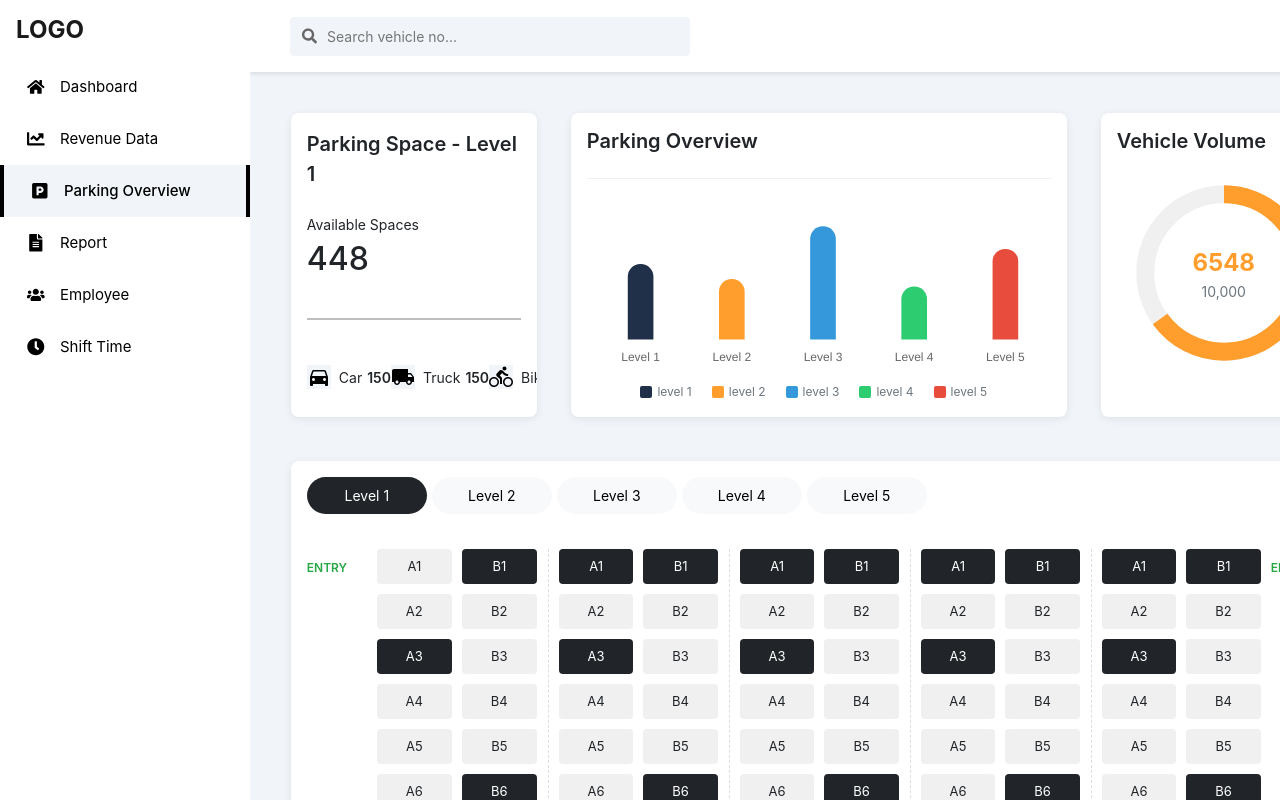
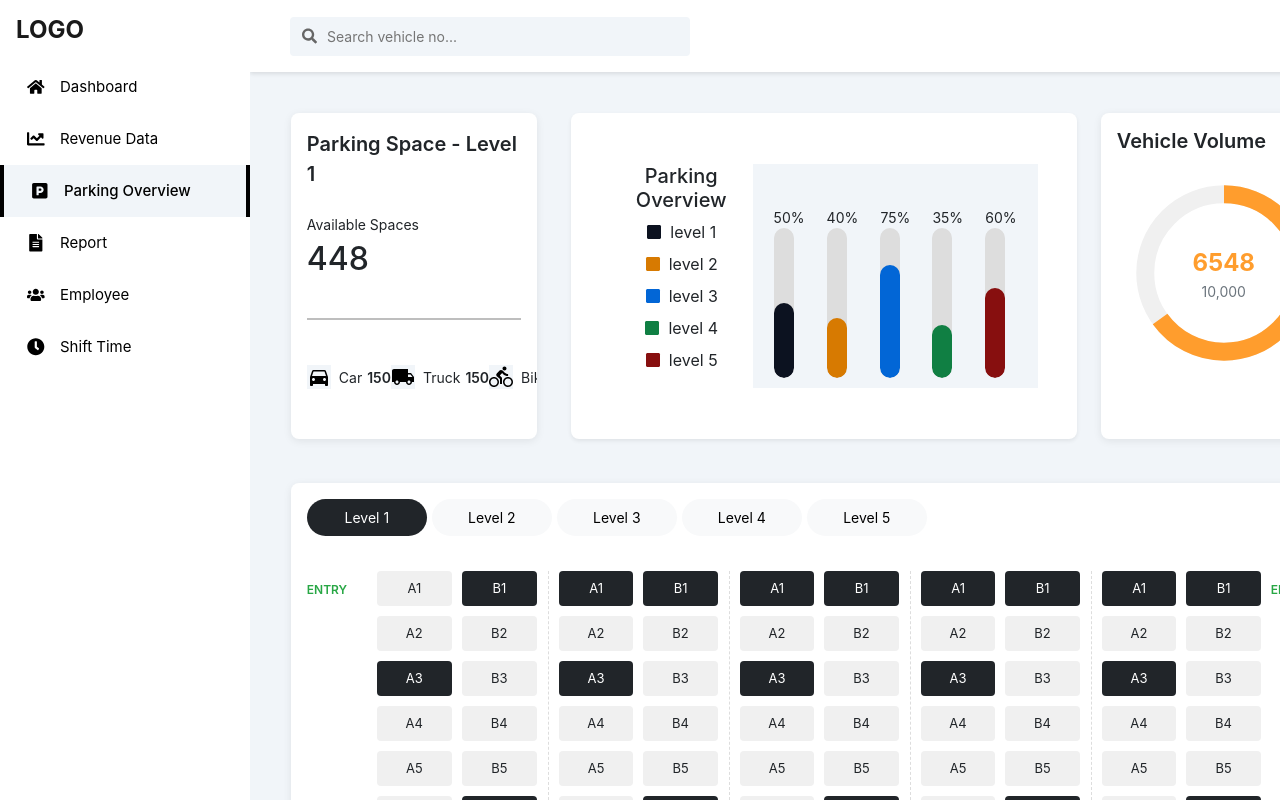
Before and after one commit to riyanseevaghasiya1/parking-managemnt, a React (Create React App) app: page /parkingoverview in a window 1280 px wide. Shown: the top 800 px of the page. Built offline with nearby package versions, Linux system fonts and the light colour scheme; sample sign-in values are in the browser's storage.

Commit message:
riyansee16-07

```diff
--- a/src/Pages/ParkingDashboard.js
+++ b/src/Pages/ParkingDashboard.js
@@ -13,6 +13,8 @@ import {
 } from 'chart.js';
 import { Bar } from 'react-chartjs-2';
 import '../styles/ParkingDashboard.css'
+import '../components/ParkingOverview';
+import ParkingOverview from '../components/ParkingOverview';
 
 // Register ChartJS components
 ChartJS.register(
@@ -134,7 +136,7 @@ const ParkingDashboard = () => {
 
         {/* Parking Overview Chart */}
         <Col lg={6} md={12} className="mb-3 mb-lg-0">
-          <Card className="dashboard-card h-100" style={{ marginLeft: "10px", marginRight: "10px" }}>
+          {/* <Card className="dashboard-card h-100" style={{ marginLeft: "10px", marginRight: "10px" }}>
             <Card.Body>
               <h5 className="card-title">Parking Overview</h5>
               <div className="chart-container">
@@ -163,8 +165,9 @@ const ParkingDashboard = () => {
                 </div>
               </div>
             </Card.Body>
-          </Card>
-        </Col>
+          </Card> */}
+          <ParkingOverview/>
+          </Col>
 
         {/* Vehicle Volume Circle Chart */}
         <Col lg={3} md={12}>
@@ -352,5 +355,4 @@ const ParkingDashboard = () => {
     </Container>
   );
 };
-
 export default ParkingDashboard;
--- a/src/components/ParkingOverview.js
+++ b/src/components/ParkingOverview.js
@@ -52,13 +52,11 @@ const ParkingOverview = () => {
              }}
            />
          </div>
-
-       </div>
+        </div>
           ))}
-        </Col>
+      </Col>
       </Row>
     </Card>
   );
 };
-
 export default ParkingOverview;
```
